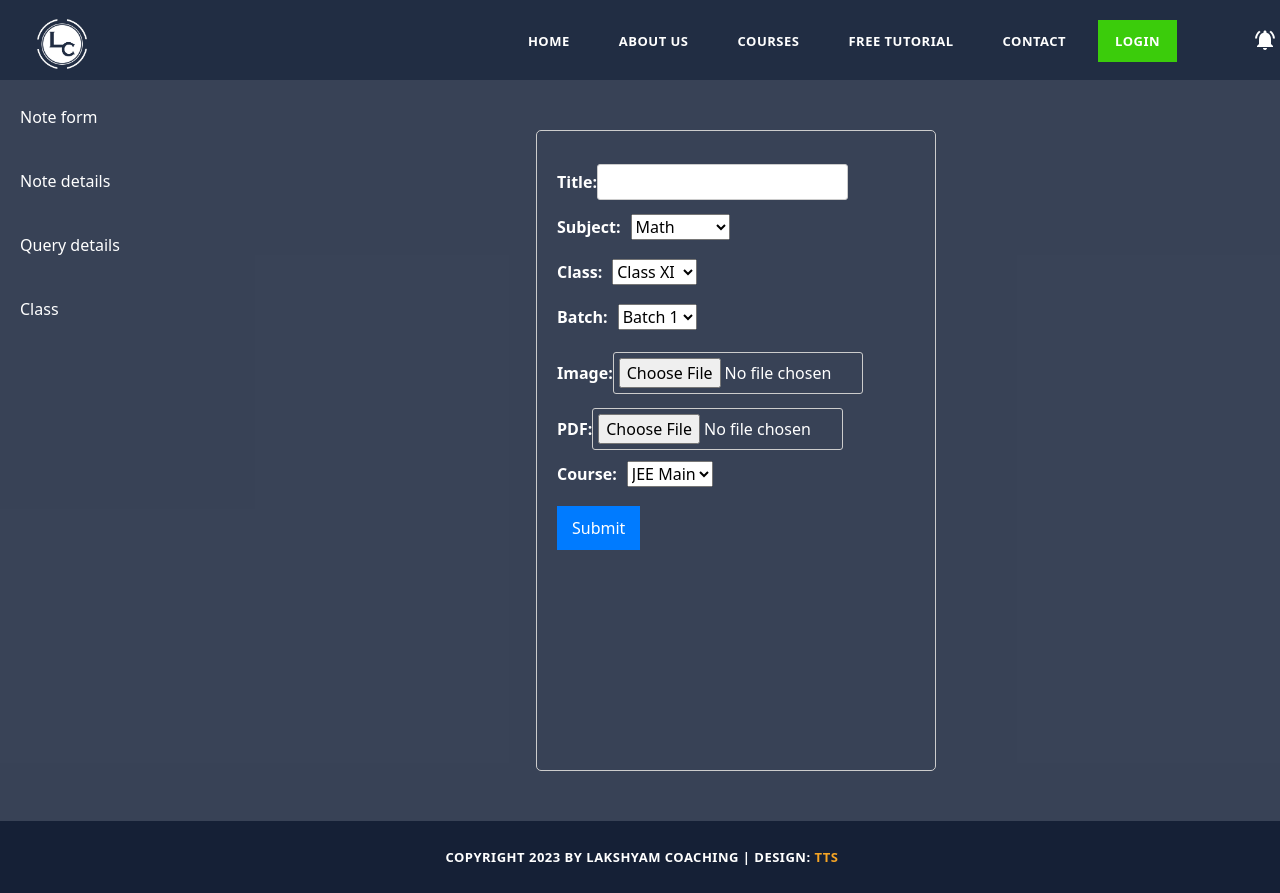
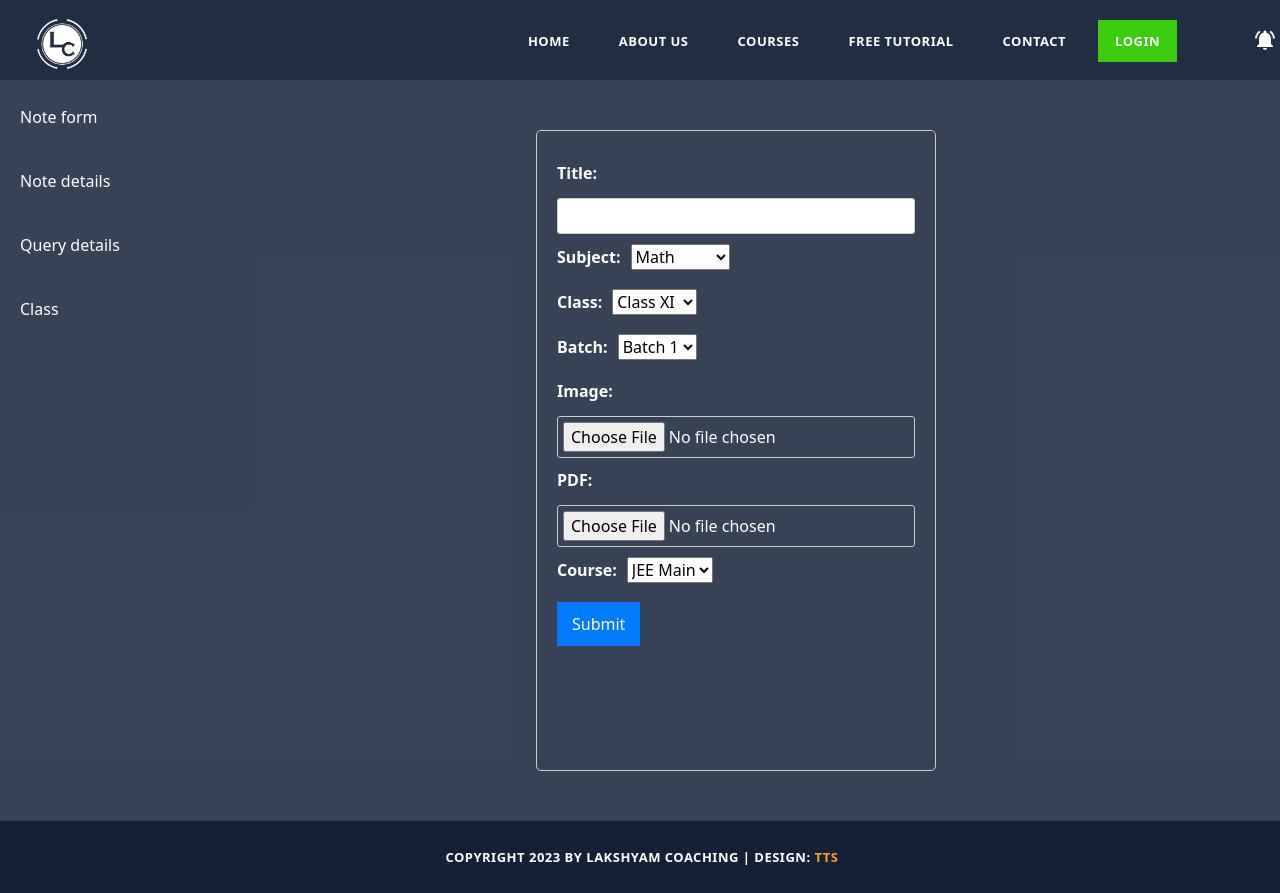
Before and after one commit to Hrx4/LakshyamCoaching, a React (Create React App) app: page /superadmin in a window 1280 px wide. Built offline with nearby package versions, Linux system fonts and the light colour scheme.

Commit message:
added small changes

```diff
--- a/src/components/Admin/ClassForm.css
+++ b/src/components/Admin/ClassForm.css
@@ -1,9 +1,6 @@
 .classform{
     margin: 15px;
     padding: 15px;
-}
-input[type="text"], input[type="file"] {
-    width: 70%;
 }
 table {
     width: 100%;
--- a/src/components/Admin/ClassForm.jsx
+++ b/src/components/Admin/ClassForm.jsx
@@ -9,7 +9,7 @@ const ClassForm = () => {
           <h1 style={{ fontSize: "30px" }}>ADD CLASS</h1>
           <label>Class Name</label>
           <br/>
-          <input type="text" placeholder="Enter classroom name"></input>
+          <input style={{width:"70%"}} type="text" placeholder="Enter classroom name"></input>
           <br />
           <button style={{ marginTop: "15px" }} type="submit">
             Submit
--- a/src/components/Testimonials/Testimonials.js
+++ b/src/components/Testimonials/Testimonials.js
@@ -24,7 +24,7 @@ const TestiMonials = () => {
         {
             name: 'Hritik Kumar Paswan',
             description: 'Lakshyam coaching institute is a best tutorial place for science students for class 11th n 12th.',
-            address: 'USA',
+            // address: 'USA',
            // img: 'https://i.ibb.co/CP5sj7g/2856040-58866808-2560-1440.jpg'
         },
         {
--- a/src/components/TestimonialsDetails.js/TestimonialsDetails.js
+++ b/src/components/TestimonialsDetails.js/TestimonialsDetails.js
@@ -1,12 +1,11 @@
 import React from 'react';
 
 const TestiMonialsDetails = ({testiMonialDetail}) => {
-    const {name, address, description, img} = testiMonialDetail;
+    const {name, address, description} = testiMonialDetail;
     console.log("testiMonialDetail"+testiMonialDetail)
     return (
         <div class="item" style={{margin:"auto"}}>
             <div class="shadow-effect">
-                {/* <img class="img-circle" src={img} alt='imageify'/> */}
                 <p>{description}</p>
             </div>
             <div class="testimonial-name">
```
